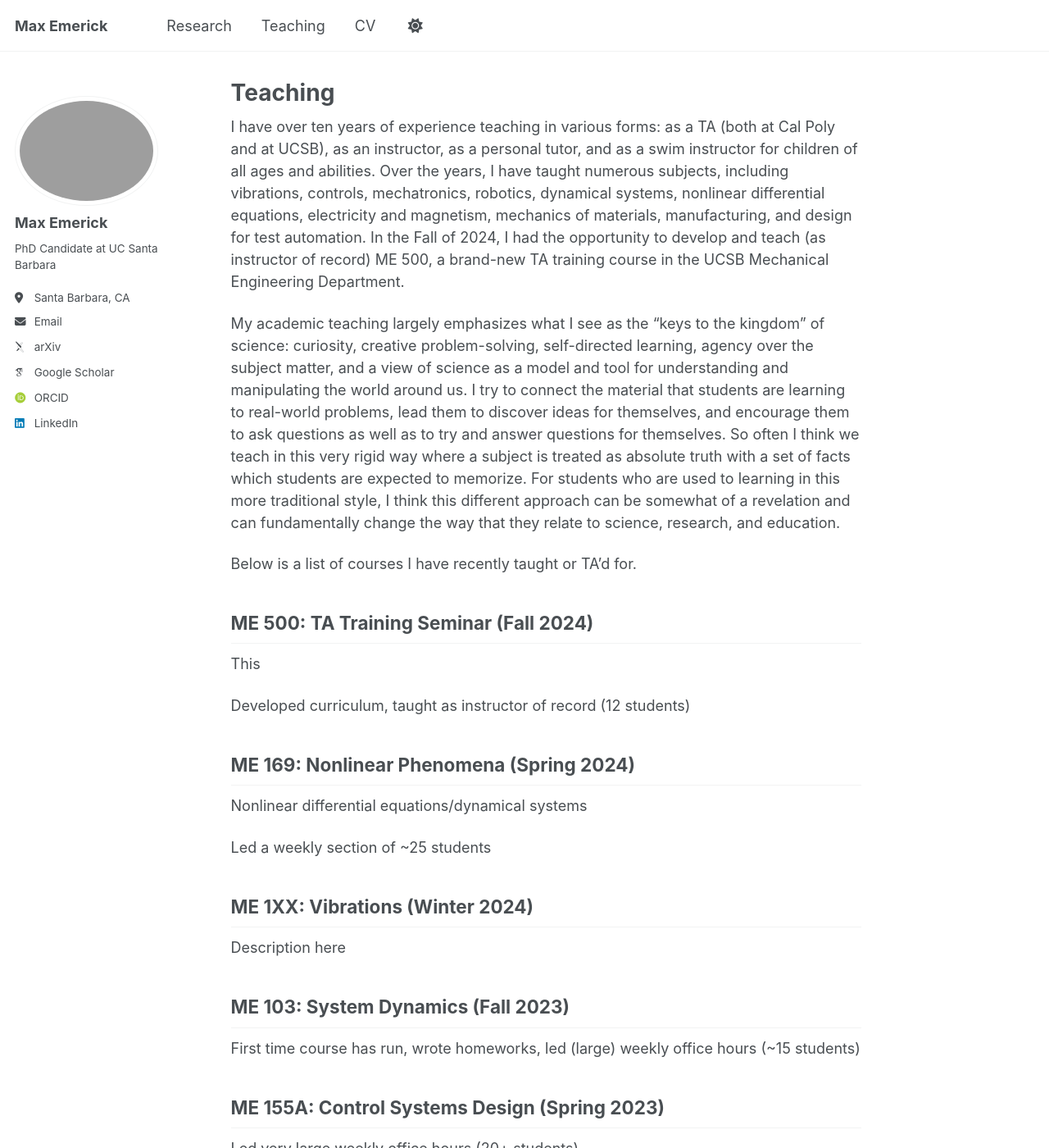
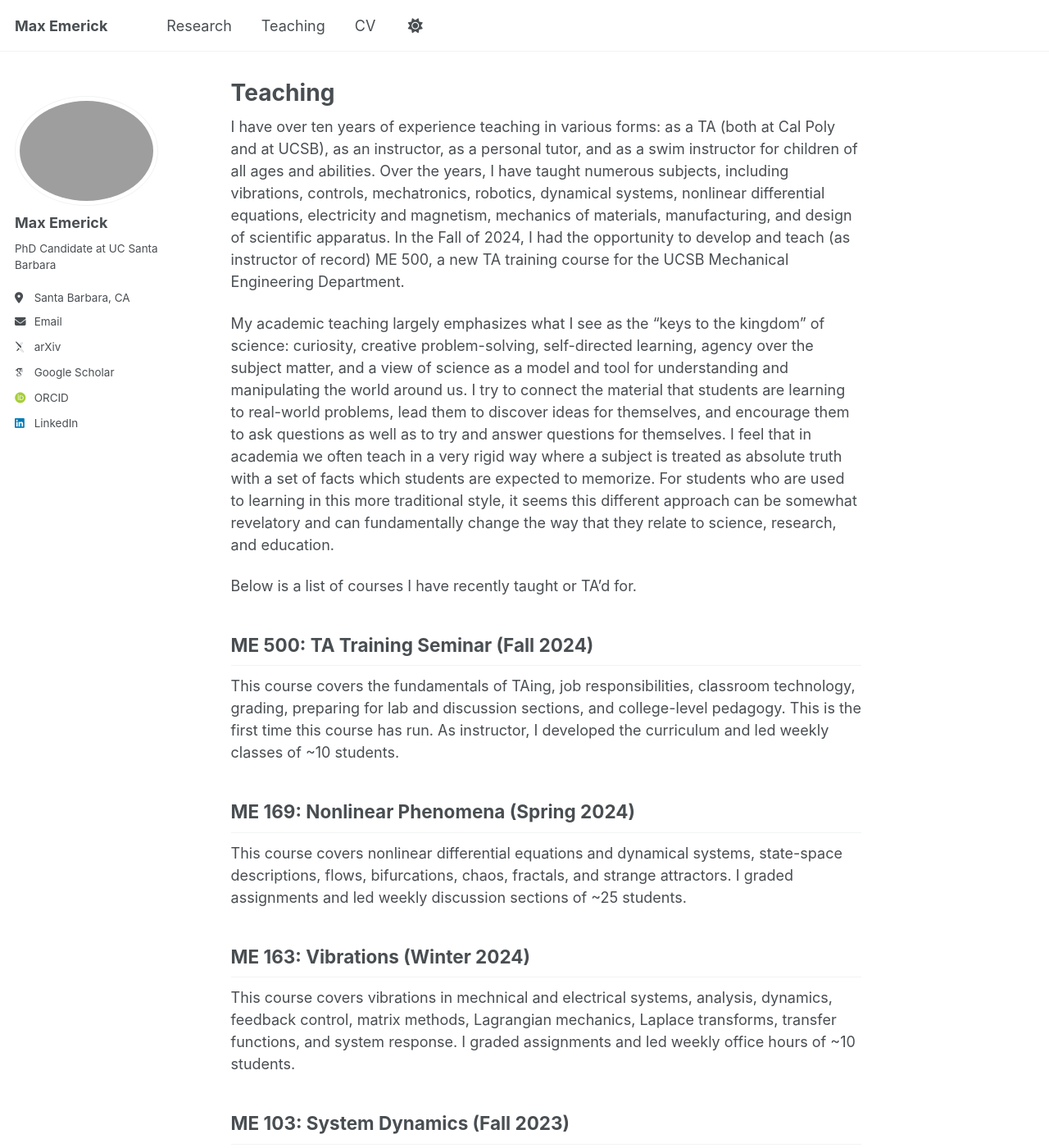
Before and after one commit to maxemerick/maxemerick.github.io, a Jekyll site: the page built from _pages/teaching.md, in a window 1280 px wide and 1400 px high. Shown: the whole window at 82% size. Built offline with Jekyll 4.4.1, drawn with Linux system fonts in a browser that asks for light colours; some web fonts are replaced; some of the changed text lies outside the part shown.

Commit message:
Update teaching.md

```diff
--- a/_pages/teaching.md
+++ b/_pages/teaching.md
@@ -6,59 +6,48 @@ redirect_from:
   - /teaching.html
 ---
 
-I have over ten years of experience teaching in various forms: as a TA (both at Cal Poly and at UCSB), as an instructor, as a personal tutor, and as a swim instructor for children of all ages and abilities. Over the years, I have taught numerous subjects, including vibrations, controls, mechatronics, robotics, dynamical systems, nonlinear differential equations, electricity and magnetism, mechanics of materials, manufacturing, and design for test automation. In the Fall of 2024, I had the opportunity to develop and teach (as instructor of record) ME 500, a brand-new TA training course in the UCSB Mechanical Engineering Department.
+I have over ten years of experience teaching in various forms: as a TA (both at Cal Poly and at UCSB), as an instructor, as a personal tutor, and as a swim instructor for children of all ages and abilities. Over the years, I have taught numerous subjects, including vibrations, controls, mechatronics, robotics, dynamical systems, nonlinear differential equations, electricity and magnetism, mechanics of materials, manufacturing, and design of scientific apparatus. In the Fall of 2024, I had the opportunity to develop and teach (as instructor of record) ME 500, a new TA training course for the UCSB Mechanical Engineering Department.
 
-My academic teaching largely emphasizes what I see as the “keys to the kingdom” of science: curiosity, creative problem-solving, self-directed learning, agency over the subject matter, and a view of science as a model and tool for understanding and manipulating the world around us. I try to connect the material that students are learning to real-world problems, lead them to discover ideas for themselves, and encourage them to ask questions as well as to try and answer questions for themselves. So often I think we teach in this very rigid way where a subject is treated as absolute truth with a set of facts which students are expected to memorize. For students who are used to learning in this more traditional style, I think this different approach can be somewhat of a revelation and can fundamentally change the way that they relate to science, research, and education.
+My academic teaching largely emphasizes what I see as the “keys to the kingdom” of science: curiosity, creative problem-solving, self-directed learning, agency over the subject matter, and a view of science as a model and tool for understanding and manipulating the world around us. I try to connect the material that students are learning to real-world problems, lead them to discover ideas for themselves, and encourage them to ask questions as well as to try and answer questions for themselves. I feel that in academia we often teach in a very rigid way where a subject is treated as absolute truth with a set of facts which students are expected to memorize. For students who are used to learning in this more traditional style, it seems this different approach can be somewhat revelatory and can fundamentally change the way that they relate to science, research, and education.
 
 Below is a list of courses I have recently taught or TA'd for.
 
 
 ME 500: TA Training Seminar (Fall 2024)
 ----------
-This
-
-Developed curriculum, taught as instructor of record (12 students)
+This course covers the fundamentals of TAing, job responsibilities, classroom technology, grading, preparing for lab and discussion sections, and college-level pedagogy. This is the first time this course has run. As instructor, I developed the curriculum and led weekly classes of ~10 students.
 
 
 ME 169: Nonlinear Phenomena (Spring 2024)
 ------
-
-Nonlinear differential equations/dynamical systems
-
-Led a weekly section of ~25 students
+This course covers nonlinear differential equations and dynamical systems, state-space descriptions, flows, bifurcations, chaos, fractals, and strange attractors. I graded assignments and led weekly discussion sections of ~25 students.
 
 
-ME 1XX: Vibrations (Winter 2024)
+ME 163: Vibrations (Winter 2024)
 ------
-
-Description here
+This course covers vibrations in mechnical and electrical systems, analysis, dynamics, feedback control, matrix methods, Lagrangian mechanics, Laplace transforms, transfer functions, and system response. I graded assignments and led weekly office hours of ~10 students.
 
 
 ME 103: System Dynamics (Fall 2023)
 ------------------
-
-First time course has run, wrote homeworks, led (large) weekly office hours (~15 students)
+This course covers equations of motion for mechanical, electrical, thermal, fluid, and control systems, introduces block diagram algebra, feedback, interconnections, laplace transforms, transfer functions, and stability. This was the first time this course has run. I wrote and graded homework assignments and led weekly office hours of ~15 students.
 
 
 ME 155A: Control Systems Design (Spring 2023)
 --------
-
-Led very large weekly office hours (20+ students)
+This course covers dynamics and feedback, block diagrams, interconnections, laplace transforms, transfer functions, state-space descriptions, PID controller design, and system response. I graded assignments and led weekly office hours of 20+ students.
 
 
-ME 125: Design of Scientific Apparatus
+ME 125KF: Design of Scientific Apparatus
 ----------
-
-Description here
+This course covers the design and construction of scientific apparatus, mechanical design, fabrication techniques, test automation, measurement, motion control, sensors, actuators, and electronics. I graded assignments for ~15 students.
 
 
 ME 179L: Robotics Design Lab (Fall 2023)
 ----------
-
-Lab course, led weekly lab of
+This course covers the design, programming, and testing of mobile robots, interfacing electro-mechanical and computer systems, sensors, actuators, feedback control, and programming in C++. I led weekly lab sections of ~20 students.
 
 
-ME 105: Mechatronics (Spring 2022)
+ME 104: Mechatronics (Spring 2022)
 ----------
-
-Lab course, led weekly lab section of 24 students
+This course covers the interfacting of mechanical and electrical systems with computers and control, sensors, actuators, measurement, A/D and D/A conversion, and signal processing. I led weekly lab sections of ~25 students.
```
